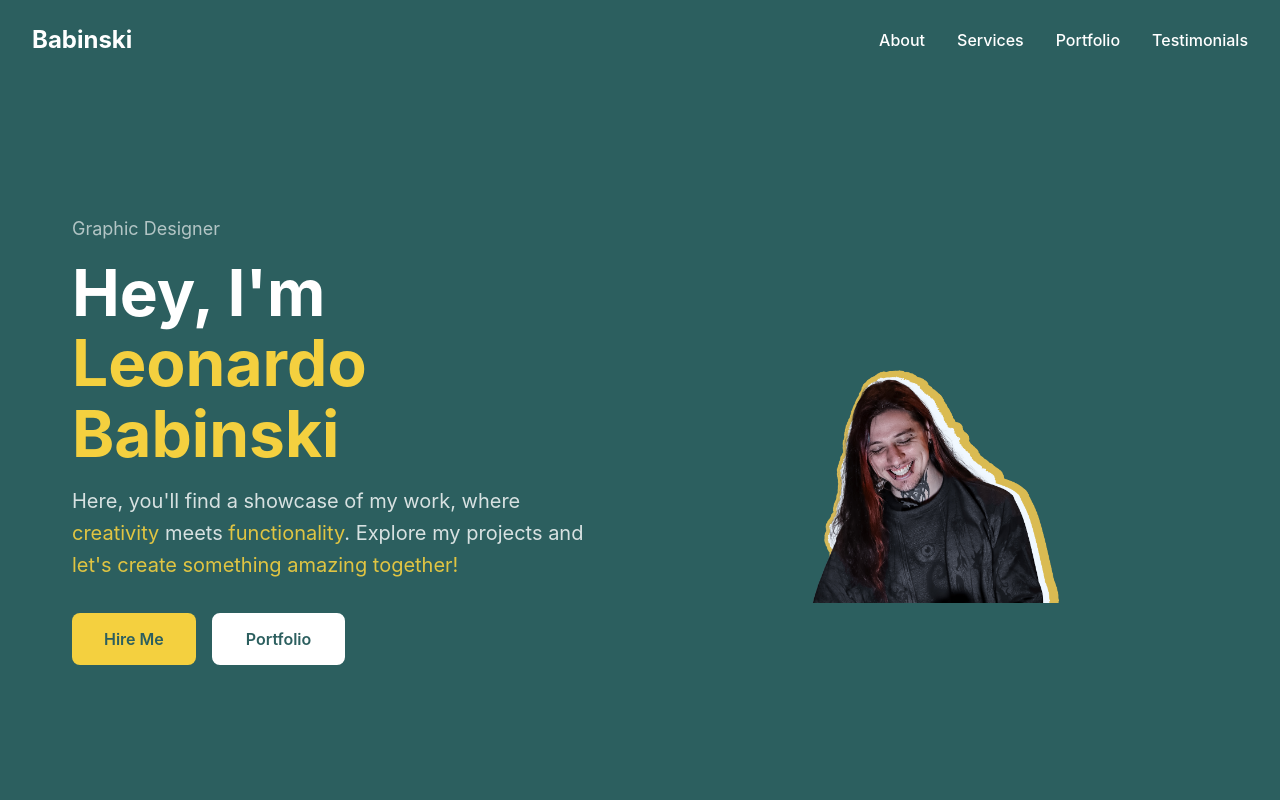
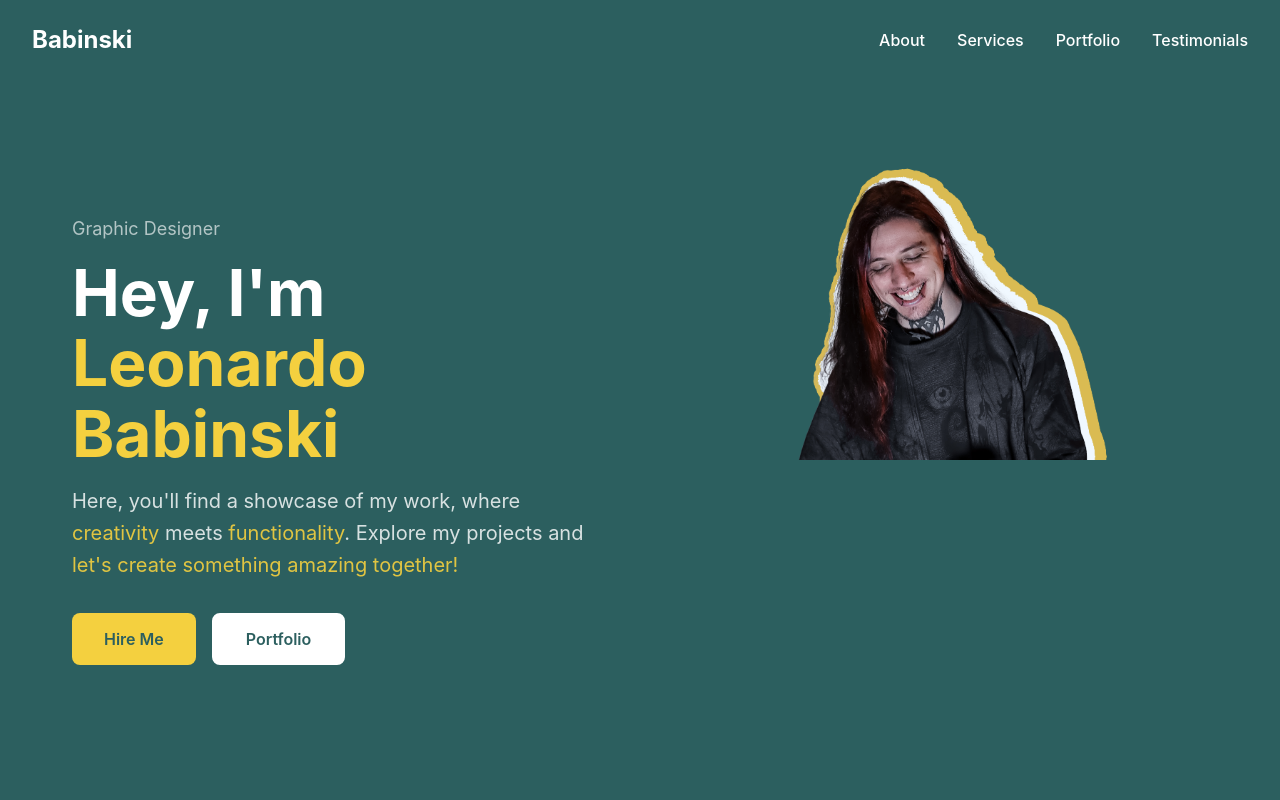
Before and after one commit to leonardobabinski/babinskidesign, a React (Vite) app: page / in a window 1280 px wide. Shown: the top 800 px of the page. Built offline with nearby package versions, Linux system fonts and the light colour scheme.

Commit message:
Update Hero.jsx

```diff
--- a/src/components/Hero.jsx
+++ b/src/components/Hero.jsx
@@ -47,11 +47,11 @@ const Hero = () => {
           </div>
 
           {/* Profile Image */}
-          <div className="flex justify-center animate-fade-in-up animate-delay-200">
+          <div className="flex justify-end items-end mt-10 relative">
             <img
               src={profilePhoto}
               alt="Leonardo Babinski"
-              className="profile-image"
+              className="w-[500px] absolute bottom-0 right-0"
             />
           </div>
         </div>
```
